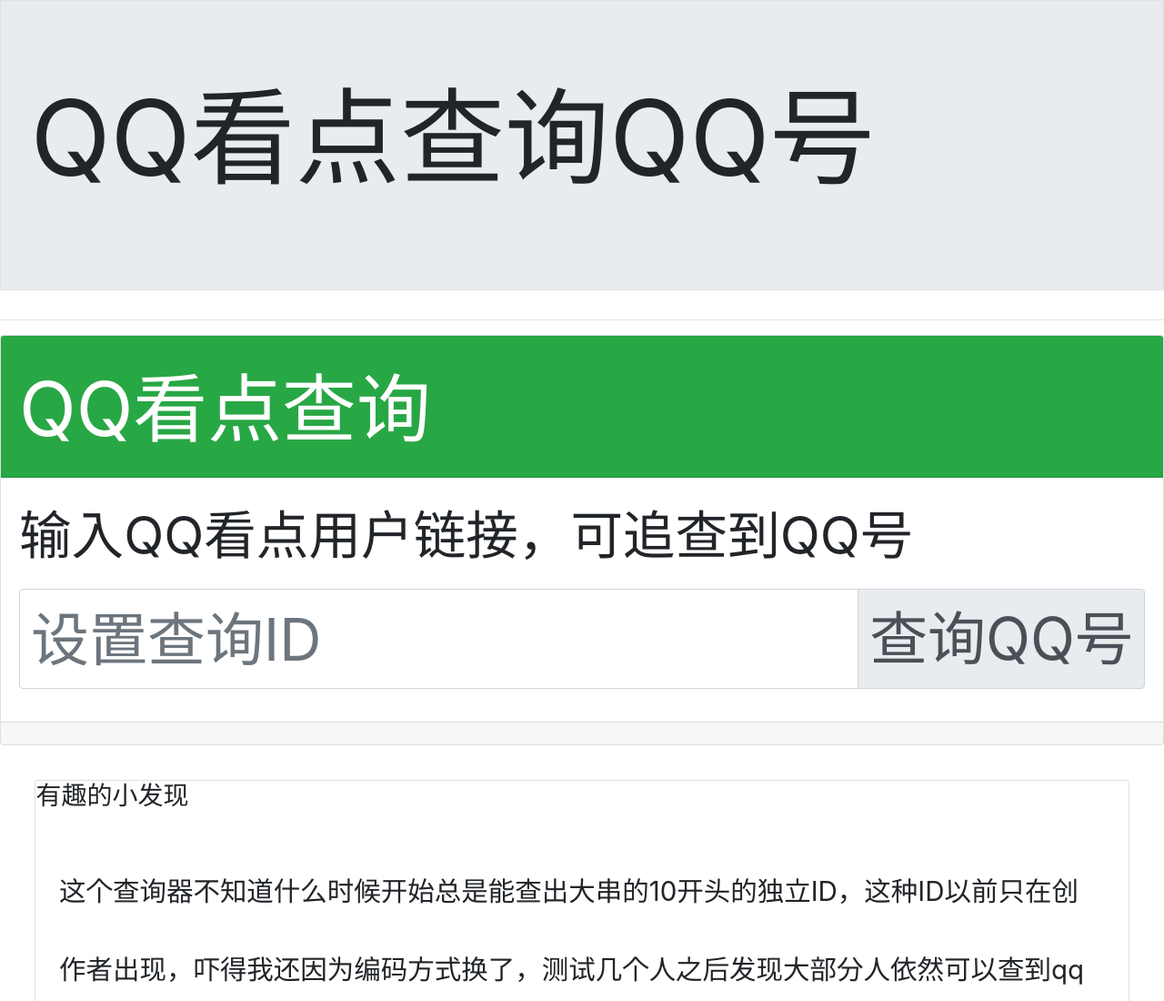
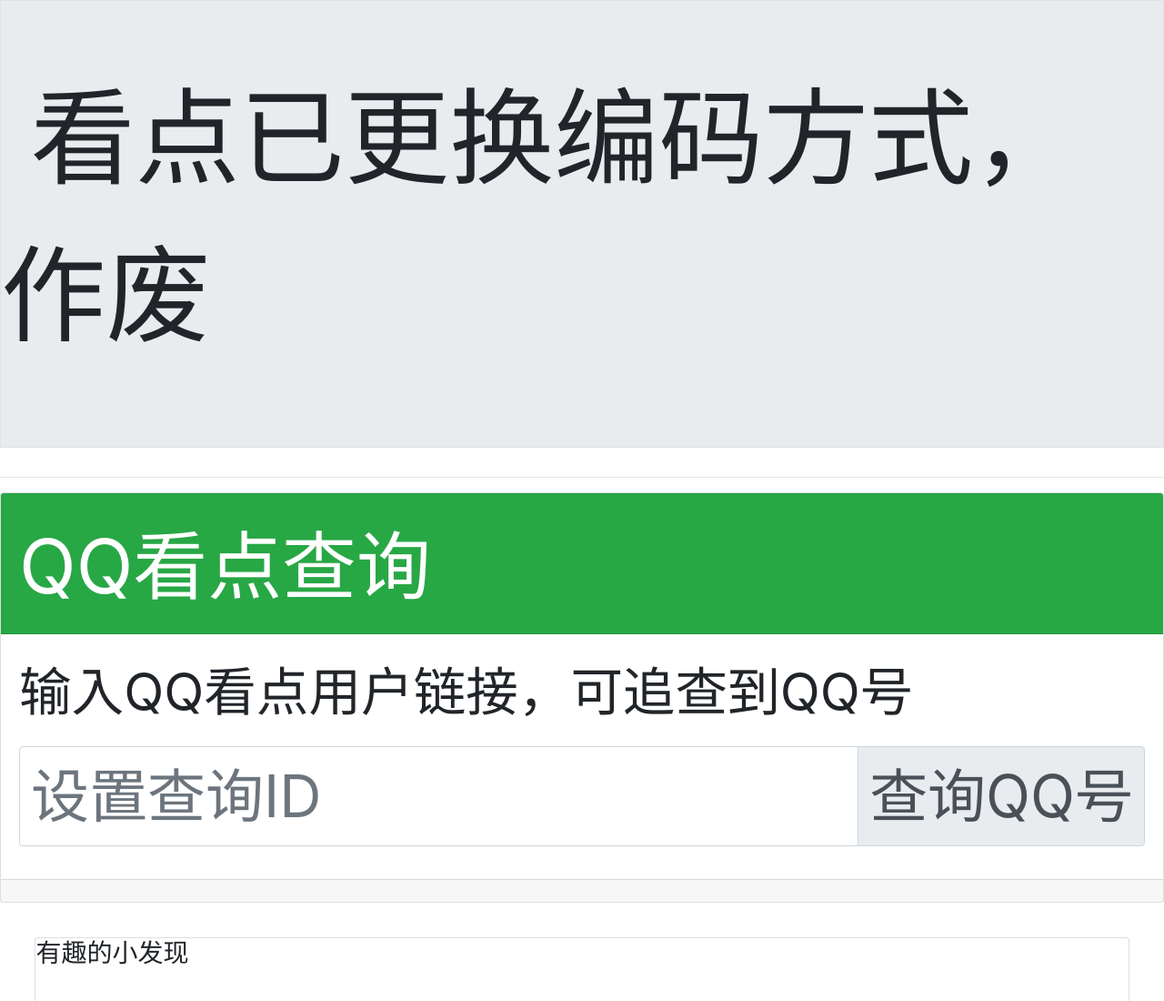
Before and after one commit to zwr1644/kandian.github.io, a plain HTML site: page index.html in a window 1280 px wide. Shown: the top 1100 px of the page at 91% size. Drawn offline with nearby package versions, Linux system fonts and the light colour scheme; files that its build step writes are made by us from their sources.

Commit message:
Update index.html

```diff
--- a/index.html
+++ b/index.html
@@ -18,7 +18,7 @@
 
 <body onload="init()">
     <div class="jumbotron jumbotron-fluid border">
-        <p style="font-size: 9vw;text-align:left;">&nbsp;QQ看点查询QQ号</p>
+        <p style="font-size: 9vw;text-align:left;">&nbsp;看点已更换编码方式，作废</p>
     </div>
     <hr>
     <div class="card rounded-4" id="make-link-box">
```
